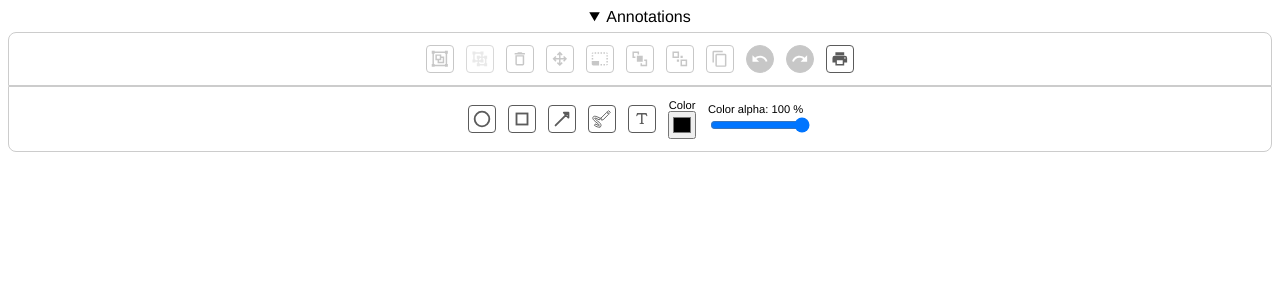
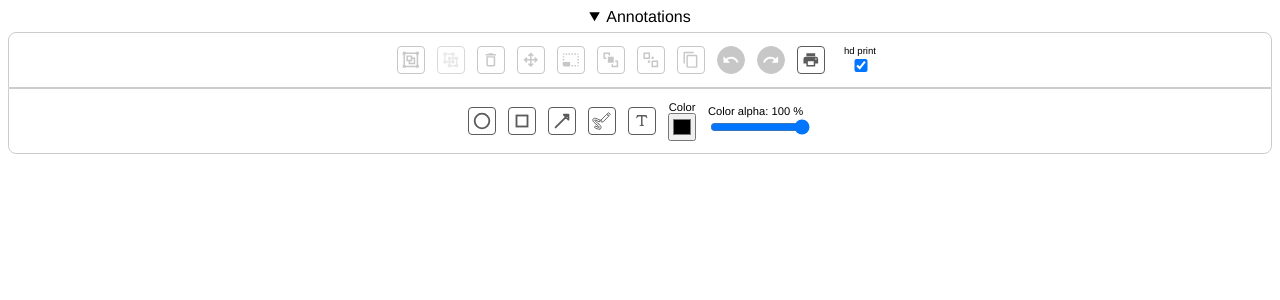
Before and after one commit to graphieros/svg-annotator, a Vue app: page / in a window 1280 px wide. Both pictures are taken after a click on the heading "Annotations". Shown: the top 300 px of the page. Built offline with nearby package versions, Linux system fonts and the light colour scheme.

Commit message:
center print, add landscape, portrait & hd options

```diff
--- a/package.json
+++ b/package.json
@@ -10,7 +10,7 @@
   },
   "license": "MIT",
   "keywords": ["annotator", "vue 2", "svg annotator", "svg", "annotation", "data annotation"],
-  "version": "0.4.2",
+  "version": "0.4.3",
   "main" : "./dist/svgAnnotator.common.js",
   "files": [
     "dist/*"
--- a/src/components/SvgAnnotator.vue
+++ b/src/components/SvgAnnotator.vue
@@ -325,11 +325,11 @@
           </button>
 
           <!-- PRINT -->
+          <div class="dropdown">
             <button
               v-if="showPrint"
-            :class="{ 'svg-annotator__button-tool': true, 'svg-annotator__tooltip-svg': true }"
-            @click="print"
-            :style="`height:${buttonSize}px; width:${buttonSize}px; border: 1px solid ${iconColor};`"
+              :class="{ 'svg-annotator__button-tool': true, 'svg-annotator__tooltip-svg': true, 'dropbtn': true }"
+              :style="`height:${buttonSize}px; width:${buttonSize}px; border: 1px solid ${iconColor}; cursor: default !important;`"
             >
               <svg style="width: 80%" viewBox="0 0 24 24">
                 <path
@@ -341,6 +341,27 @@
                 {{ translations.tooltipPdf }}
               </span>
             </button>
+            <div class="dropdown-content">
+              <button :class="{ 'svg-annotator__button-tool': true, 'svg-annotator__tooltip-svg': true }" :style="`height:${buttonSize}px; width:${buttonSize}px; border: 1px solid ${iconColor};`" @click="print('p')">
+                <svg style="width:24px;height:24px" viewBox="0 0 24 24">
+                  <path fill="currentColor" d="M17,19H7V5H17M17,3H7A2,2 0 0,0 5,5V19A2,2 0 0,0 7,21H17A2,2 0 0,0 19,19V5C19,3.89 18.1,3 17,3Z" />
+              </svg>
+              </button>
+              <button :class="{ 'svg-annotator__button-tool': true, 'svg-annotator__tooltip-svg': true }" :style="`height:${buttonSize}px; width:${buttonSize}px; border: 1px solid ${iconColor};`"  @click="print('l')">
+                <svg style="width:24px;height:24px" viewBox="0 0 24 24">
+                  <path fill="currentColor" d="M19,17H5V7H19M19,5H5A2,2 0 0,0 3,7V17A2,2 0 0,0 5,19H19A2,2 0 0,0 21,17V7C21,5.89 20.1,5 19,5Z" />
+              </svg>
+              </button>
+            </div>
+          </div>
+
+          <!-- HD PRINT CHECKBOX -->
+          <div class="svg-annotator__tool-input">
+            <label for="hdPrint">
+              {{ translations.hdPrint }}
+            </label>
+            <input id="hdPrint" type="checkbox" v-model="hd">
+          </div>
         </div>
 
         <!-- SET SHAPE TO CIRCLE -->
@@ -970,6 +991,7 @@ export default {
           dashedLines: "Dashed lines",
           filled: "Filled",
           fontSize: "Font size",
+          hdPrint: "hd print",
           thickness: "Thickness",
           title: "Annotations",
           tooltipGroup: "Select & group",
@@ -1003,6 +1025,7 @@ export default {
       },
       currentGroup: undefined,
       currentTarget: undefined,
+      hd: true,
       hoveredShapeId: undefined,
       isBold: false,
       isBulletTextMode: false,
@@ -2614,7 +2637,7 @@ export default {
         this.move(shape);
       }
     },
-    print() {
+    print(orientation = 'p') {
       this.isPrinting = true;
       this.isDeleteMode = false;
       this.isMoveMode = false;
@@ -2642,33 +2665,42 @@ export default {
             node.replaceWith(node);
           }
         });
-        html2canvas(wrapper, { useCORS: true })
+
+        const standardSize = {
+            height: orientation === "p" ? 851.89 : 595.28,
+            width: orientation === "p" ? 595.28 : 851.89
+        };
+
+        html2canvas(wrapper, { useCORS: true, scale: this.hd ? 2 : 1 })
           .then((canvas) => {
+            const contentHeight = canvas.height;
             const contentWidth = canvas.width;
-            const contentHeight = canvas.height;
-            const pageHeight = (contentWidth / a4.width) * a4.height;
+            const pageHeight = contentWidth / standardSize.width * standardSize.height;
             let leftHeight = contentHeight;
             let position = 0;
-            const imgWidth = a4.width;
-            const imgHeight = (582.28 / contentWidth) * contentHeight;
+            const imgWidth = standardSize.width;
+            const imgHeight = standardSize.width / contentWidth * contentHeight;
             const pageData = canvas.toDataURL("image/png", 1.0);
-            const pdf = new JsPDF("", "pt", "a4");
+            const pdf = new JsPDF(orientation, 'pt', 'a4');
+
+            // centering
+            const pdfWidth = pdf.internal.pageSize.getWidth();
+            const pdfHeight = pdf.internal.pageSize.getHeight();
+            const widthRatio = pdfWidth / canvas.width;
+            const heightRatio = pdfHeight / canvas.height;
+            const ratio = widthRatio > heightRatio ? heightRatio : widthRatio;
+            const canvasWidth = canvas.width * ratio;
+            const canvasHeight = canvas.height * ratio;
+            const marginX = (pdfWidth - canvasWidth) / 2;
+            const marginY = (pdfHeight - canvasHeight) / 2;
+
             if (leftHeight < pageHeight) {
-              pdf.addImage(pageData, "PNG", 0, 0, imgWidth, imgHeight, "", "FAST");
+                pdf.addImage(pageData, 'PNG', marginX, marginY, canvasWidth, canvasHeight, '', this.hd ? '' : 'FAST');
             } else {
                 while (leftHeight > 0) {
-                pdf.addImage(
-                  pageData,
-                  "PNG",
-                  0,
-                  position,
-                  imgWidth,
-                  imgHeight,
-                  "",
-                  "FAST"
-                );
+                    pdf.addImage(pageData, 'PNG', 0, position, imgWidth, imgHeight, '', this.hd ? '' : 'FAST');
                     leftHeight -= pageHeight;
-                position -= a4.height - 24;
+                    position -= standardSize.height - 24;
                     if (leftHeight > 0) {
                         pdf.addPage();
                     }
@@ -2844,6 +2876,8 @@ details {
 summary {
   text-align: center;
   padding: 0 0 6px 0;
+  max-width: 600px;
+  margin: 0 auto;
 }
 .hide-shape {
   display: none;
@@ -3001,4 +3035,25 @@ summary {
     box-shadow: none !important;
   }
 }
+
+.dropdown {
+  position: relative;
+  display: inline-block;
+}
+
+.dropdown-content {
+  display: none;
+  position: absolute;
+  background-color: #f9f9f9;
+  box-shadow: 0px 8px 16px 0px rgba(0,0,0,0.2);
+  z-index: 1;
+}
+
+.dropdown:hover .dropdown-content {
+  display: flex;
+  flex-direction: column;
+  gap: 6px;
+  padding: 6px 0 0 0;
+}
+
 </style>
```
Also changed, not shown: 1 other file (tests, documents, lock files or other folders). Lines whose indentation alone changed are shown as unchanged.
